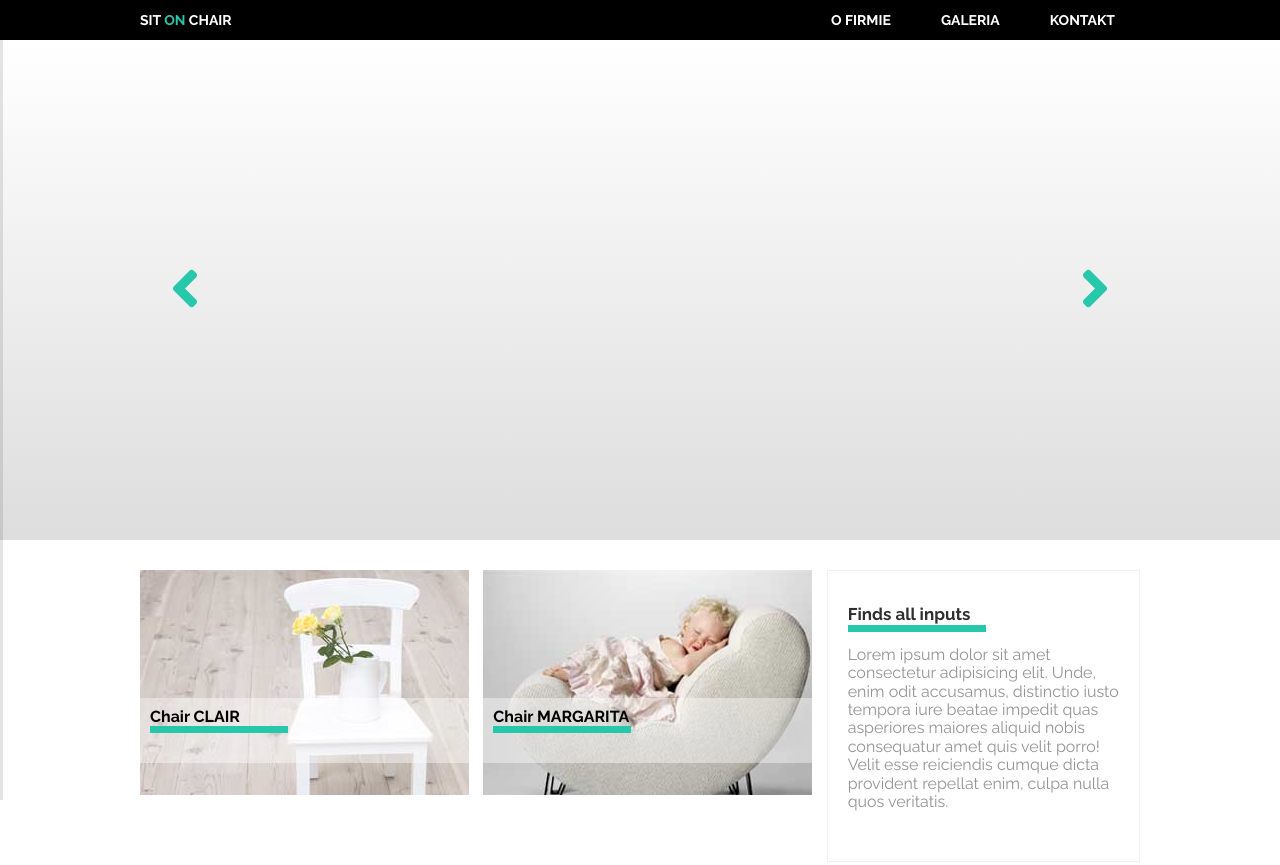
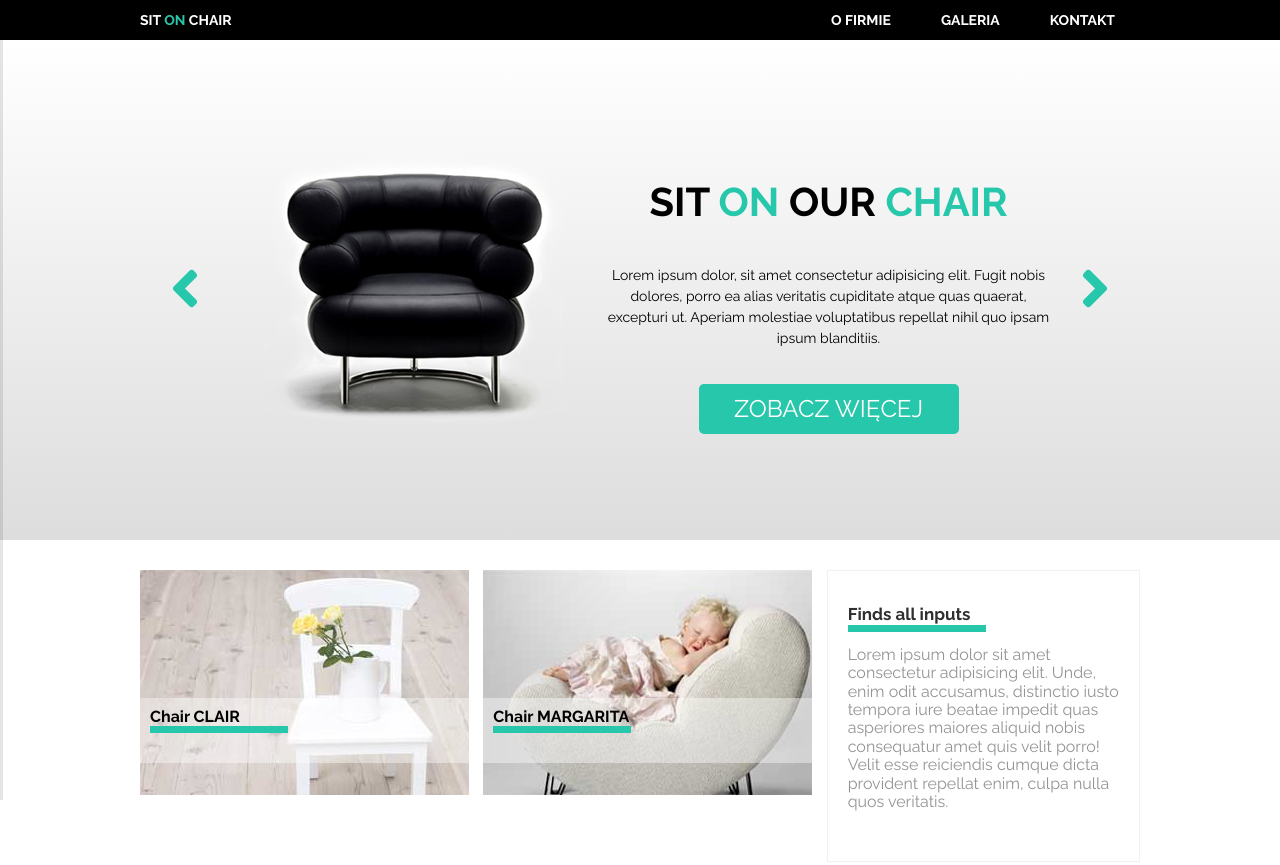
Before and after one commit to codevargulf/comfy-page-layout, a website: page index.html in a window 1280 px wide. Shown: the top 865 px of the page. Drawn offline with Linux system fonts and the light colour scheme.

Commit message:
Add active class to slider

```diff
--- a/index.html
+++ b/index.html
@@ -64,7 +64,7 @@
                 <button class="slider-next"><i class="fas fa-angle-right"></i></button>
 
                 <div class="slider-slides">
-                    <div class="slider-slide .slider-slide-active">
+                    <div class="slider-slide slider-slide-active">
                         <div class="slide-left">
                             <img src="images/black_chair.png" alt="">
                         </div>
```
